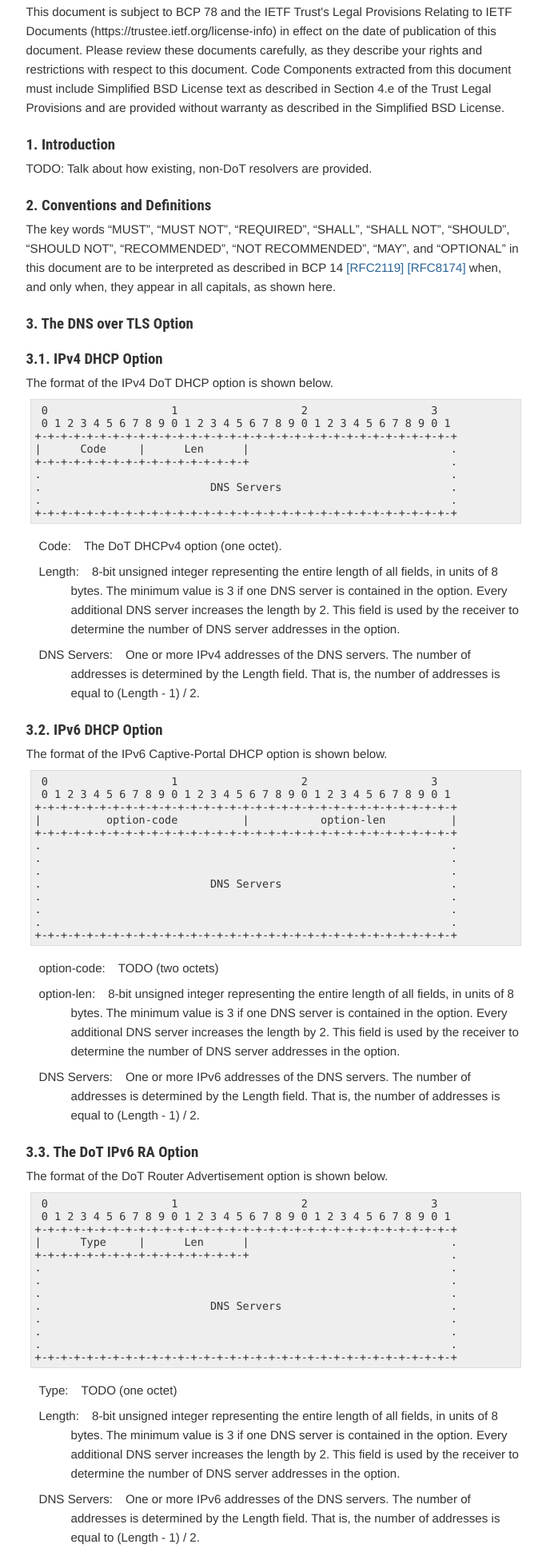
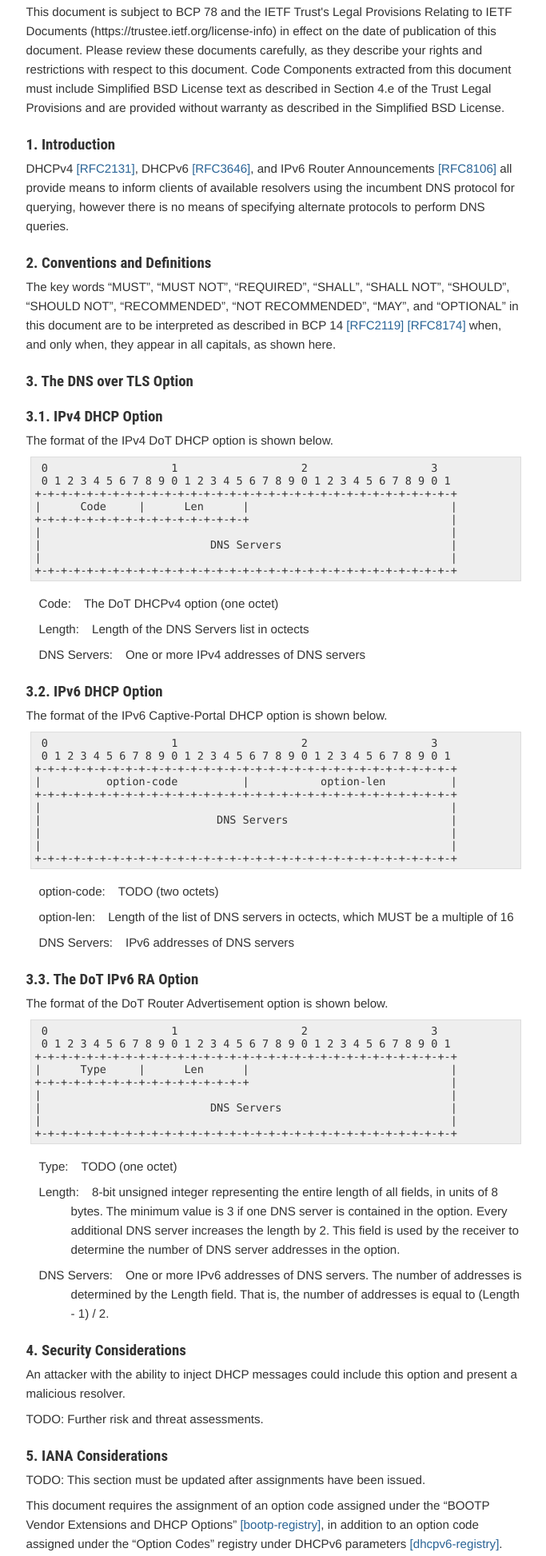
Before and after one commit to thpts/draft-peterson-dot-dhcp, a plain HTML site: page draft-peterson-dot-dhcp.html in a window 1280 px wide. Shown: the part 846-2792 px from the top of the page at 80% size, without its empty margins (123-806 px from the left). Drawn offline with Linux system fonts and the light colour scheme.

Commit message:
Script updating gh-pages from 953cdc0. [ci skip]

```diff
--- a/draft-peterson-dot-dhcp.html
+++ b/draft-peterson-dot-dhcp.html
@@ -300,7 +300,7 @@ ul.toc li {
   <link rel="schema.dct" href="http://purl.org/dc/terms/" />
 
   <meta name="dct.creator" content="Peterson, T." />
-  <meta name="dct.identifier" content="urn:ietf:id:draft-peterson-doh-dhcp-latest" />
+  <meta name="dct.identifier" content="urn:ietf:id:draft-peterson-dot-dhcp-00" />
   <meta name="dct.issued" scheme="ISO8601" content="2019-27" />
   <meta name="dct.abstract" content="This specification describes a DHCP option and Router Advertisement (RA) extension to inform clients of the presence of DNS resolvers with Transport Layer Security (TLS)." />
   <meta name="description" content="This specification describes a DHCP option and Router Advertisement (RA) extension to inform clients of the presence of DNS resolvers with Transport Layer Security (TLS)." />
@@ -334,7 +334,7 @@ ul.toc li {
   </table>
 
   <p class="title">DNS over Transport Layer Security announcements using DHCP or Router Advertisements<br />
-  <span class="filename">draft-peterson-doh-dhcp-latest</span></p>
+  <span class="filename">draft-peterson-dot-dhcp-00</span></p>
 
   <h1 id="rfc.abstract"><a href="#rfc.abstract">Abstract</a></h1>
 <p>This specification describes a DHCP option and Router Advertisement (RA) extension to inform clients of the presence of DNS resolvers with Transport Layer Security (TLS).</p>
@@ -385,7 +385,7 @@ ul.toc li {
   <h1 id="rfc.section.1">
 <a href="#rfc.section.1">1.</a> <a href="#introduction" id="introduction">Introduction</a>
 </h1>
-<p id="rfc.section.1.p.1">TODO: Talk about how existing, non-DoT resolvers are provided.</p>
+<p id="rfc.section.1.p.1">DHCPv4 <a href="#RFC2131" class="xref">[RFC2131]</a>, DHCPv6 <a href="#RFC3646" class="xref">[RFC3646]</a>, and IPv6 Router Announcements <a href="#RFC8106" class="xref">[RFC8106]</a> all provide means to inform clients of available resolvers using the incumbent DNS protocol for querying, however there is no means of specifying alternate protocols to perform DNS queries.</p>
 <h1 id="rfc.section.2">
 <a href="#rfc.section.2">2.</a> <a href="#conventions-and-definitions" id="conventions-and-definitions">Conventions and Definitions</a>
 </h1>
@@ -401,22 +401,22 @@ ul.toc li {
  0                   1                   2                   3
  0 1 2 3 4 5 6 7 8 9 0 1 2 3 4 5 6 7 8 9 0 1 2 3 4 5 6 7 8 9 0 1
 +-+-+-+-+-+-+-+-+-+-+-+-+-+-+-+-+-+-+-+-+-+-+-+-+-+-+-+-+-+-+-+-+
-|      Code     |      Len      |                               .
-+-+-+-+-+-+-+-+-+-+-+-+-+-+-+-+-+                               .
-.                                                               .
-.                          DNS Servers                          .
-.                                                               .
+|      Code     |      Len      |                               |
++-+-+-+-+-+-+-+-+-+-+-+-+-+-+-+-+                               |
+|                                                               |
+|                          DNS Servers                          |
+|                                                               |
 +-+-+-+-+-+-+-+-+-+-+-+-+-+-+-+-+-+-+-+-+-+-+-+-+-+-+-+-+-+-+-+-+
 </pre>
 <p></p>
 
 <dl>
 <dt>Code:</dt>
-<dd style="margin-left: 8">The DoT DHCPv4 option (one octet).</dd>
+<dd style="margin-left: 8">The DoT DHCPv4 option (one octet)</dd>
 <dt>Length:</dt>
-<dd style="margin-left: 8">8-bit unsigned integer representing the entire length of all fields, in units of 8 bytes. The minimum value is 3 if one DNS server is contained in the option. Every additional DNS server increases the length by 2. This field is used by the receiver to determine the number of DNS server addresses in the option.</dd>
+<dd style="margin-left: 8">Length of the DNS Servers list in octects</dd>
 <dt>DNS Servers:</dt>
-<dd style="margin-left: 8">One or more IPv4 addresses of the DNS servers. The number of addresses is determined by the Length field. That is, the number of addresses is equal to (Length - 1) / 2.</dd>
+<dd style="margin-left: 8">One or more IPv4 addresses of DNS servers</dd>
 </dl>
 <h1 id="rfc.section.3.2">
 <a href="#rfc.section.3.2">3.2.</a> <a href="#ipv6-dhcp-option" id="ipv6-dhcp-option">IPv6 DHCP Option</a>
@@ -428,13 +428,10 @@ ul.toc li {
 +-+-+-+-+-+-+-+-+-+-+-+-+-+-+-+-+-+-+-+-+-+-+-+-+-+-+-+-+-+-+-+-+
 |          option-code          |           option-len          |
 +-+-+-+-+-+-+-+-+-+-+-+-+-+-+-+-+-+-+-+-+-+-+-+-+-+-+-+-+-+-+-+-+
-.                                                               .
-.                                                               .
-.                                                               .
-.                          DNS Servers                          .
-.                                                               .
-.                                                               .
-.                                                               .
+|                                                               |
+|                           DNS Servers                         |
+|                                                               |
+|                                                               |
 +-+-+-+-+-+-+-+-+-+-+-+-+-+-+-+-+-+-+-+-+-+-+-+-+-+-+-+-+-+-+-+-+
 </pre>
 <p></p>
@@ -443,9 +440,9 @@ ul.toc li {
 <dt>option-code:</dt>
 <dd style="margin-left: 8">TODO (two octets)</dd>
 <dt>option-len:</dt>
-<dd style="margin-left: 8">8-bit unsigned integer representing the entire length of all fields, in units of 8 bytes. The minimum value is 3 if one DNS server is contained in the option. Every additional DNS server increases the length by 2. This field is used by the receiver to determine the number of DNS server addresses in the option.</dd>
+<dd style="margin-left: 8">Length of the list of DNS servers in octects, which MUST be a multiple of 16</dd>
 <dt>DNS Servers:</dt>
-<dd style="margin-left: 8">One or more IPv6 addresses of the DNS servers. The number of addresses is determined by the Length field. That is, the number of addresses is equal to (Length - 1) / 2.</dd>
+<dd style="margin-left: 8">IPv6 addresses of DNS servers</dd>
 </dl>
 <h1 id="rfc.section.3.3">
 <a href="#rfc.section.3.3">3.3.</a> <a href="#the-dot-ipv6-ra-option" id="the-dot-ipv6-ra-option">The DoT IPv6 RA Option</a>
@@ -455,15 +452,11 @@ ul.toc li {
  0                   1                   2                   3
  0 1 2 3 4 5 6 7 8 9 0 1 2 3 4 5 6 7 8 9 0 1 2 3 4 5 6 7 8 9 0 1
 +-+-+-+-+-+-+-+-+-+-+-+-+-+-+-+-+-+-+-+-+-+-+-+-+-+-+-+-+-+-+-+-+
-|      Type     |      Len      |                               .
-+-+-+-+-+-+-+-+-+-+-+-+-+-+-+-+-+                               .
-.                                                               .
-.                                                               .
-.                                                               .
-.                          DNS Servers                          .
-.                                                               .
-.                                                               .
-.                                                               .
+|      Type     |      Len      |                               |
++-+-+-+-+-+-+-+-+-+-+-+-+-+-+-+-+                               |
+|                                                               |
+|                          DNS Servers                          |
+|                                                               |
 +-+-+-+-+-+-+-+-+-+-+-+-+-+-+-+-+-+-+-+-+-+-+-+-+-+-+-+-+-+-+-+-+
 </pre>
 <p></p>
@@ -474,7 +467,7 @@ ul.toc li {
 <dt>Length:</dt>
 <dd style="margin-left: 8">8-bit unsigned integer representing the entire length of all fields, in units of 8 bytes. The minimum value is 3 if one DNS server is contained in the option. Every additional DNS server increases the length by 2. This field is used by the receiver to determine the number of DNS server addresses in the option.</dd>
 <dt>DNS Servers:</dt>
-<dd style="margin-left: 8">One or more IPv6 addresses of the DNS servers. The number of addresses is determined by the Length field. That is, the number of addresses is equal to (Length - 1) / 2.</dd>
+<dd style="margin-left: 8">One or more IPv6 addresses of DNS servers. The number of addresses is determined by the Length field. That is, the number of addresses is equal to (Length - 1) / 2.</dd>
 </dl>
 <h1 id="rfc.section.4">
 <a href="#rfc.section.4">4.</a> <a href="#security-considerations" id="security-considerations">Security Considerations</a>
@@ -518,6 +511,21 @@ ul.toc li {
 <td class="reference"><b id="icmpv6-registry">[icmpv6-registry]</b></td>
 <td class="top">"<a href="http://www.iana.org/assignments/icmpv6-parameters">Internet Control Message Protocol version 6 (ICMPv6) Parameters</a>", n.d..</td>
 </tr>
+<tr>
+<td class="reference"><b id="RFC2131">[RFC2131]</b></td>
+<td class="top">
+<a>Droms, R.</a>, "<a href="https://tools.ietf.org/html/rfc2131">Dynamic Host Configuration Protocol</a>", RFC 2131, DOI 10.17487/RFC2131, March 1997.</td>
+</tr>
+<tr>
+<td class="reference"><b id="RFC3646">[RFC3646]</b></td>
+<td class="top">
+<a>Droms, R.</a>, "<a href="https://tools.ietf.org/html/rfc3646">DNS Configuration options for Dynamic Host Configuration Protocol for IPv6 (DHCPv6)</a>", RFC 3646, DOI 10.17487/RFC3646, December 2003.</td>
+</tr>
+<tr>
+<td class="reference"><b id="RFC8106">[RFC8106]</b></td>
+<td class="top">
+<a>Jeong, J.</a>, <a>Park, S.</a>, <a>Beloeil, L.</a> and <a>S. Madanapalli</a>, "<a href="https://tools.ietf.org/html/rfc8106">IPv6 Router Advertisement Options for DNS Configuration</a>", RFC 8106, DOI 10.17487/RFC8106, March 2017.</td>
+</tr>
 </tbody></table>
 <h1 id="rfc.acknowledgments"><a href="#rfc.acknowledgments">Acknowledgments</a></h1>
 <p id="rfc.section.A.p.1">TODO</p>
```
Also changed, not shown: draft-peterson-dot-dhcp.txt.
